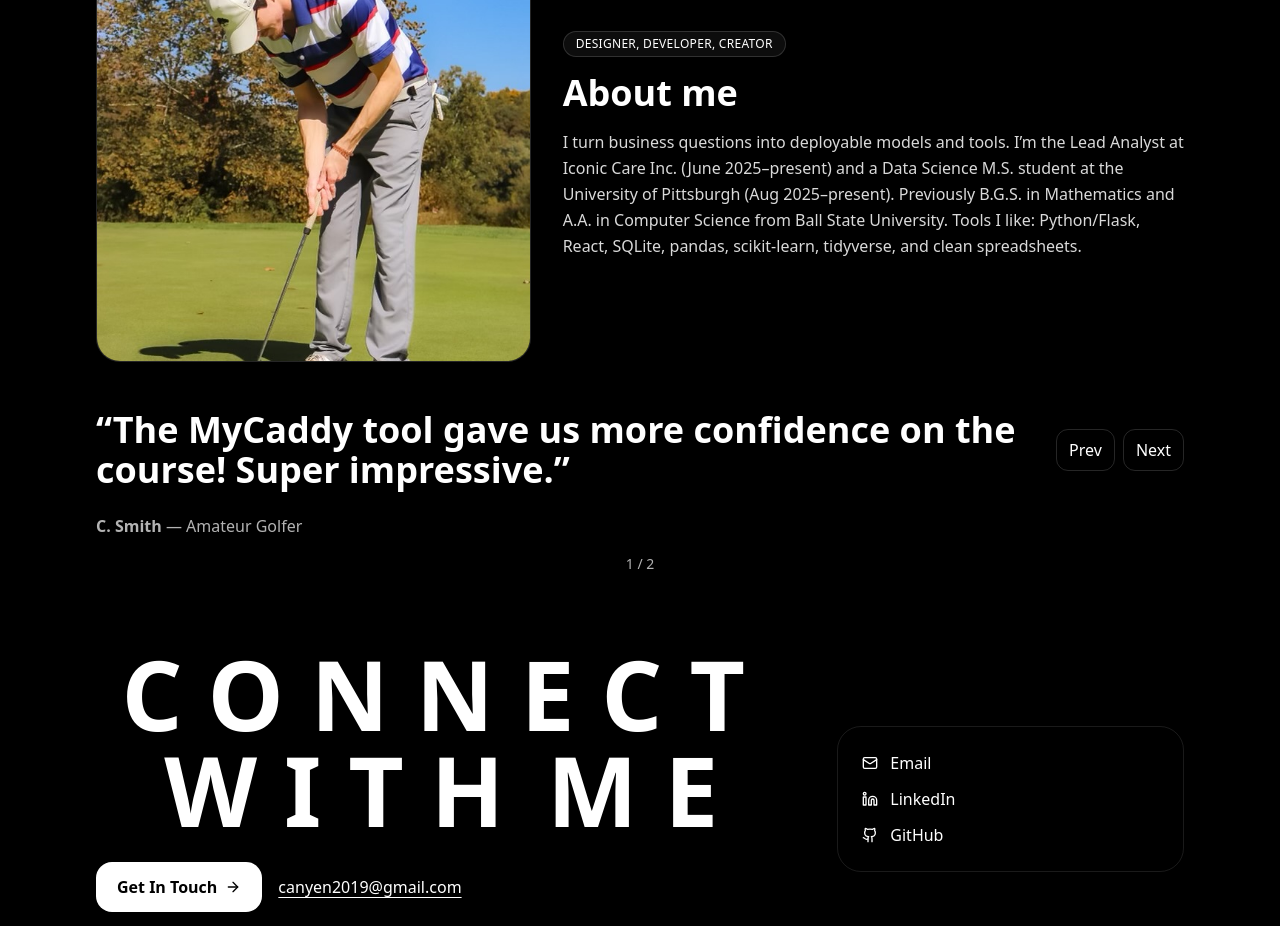
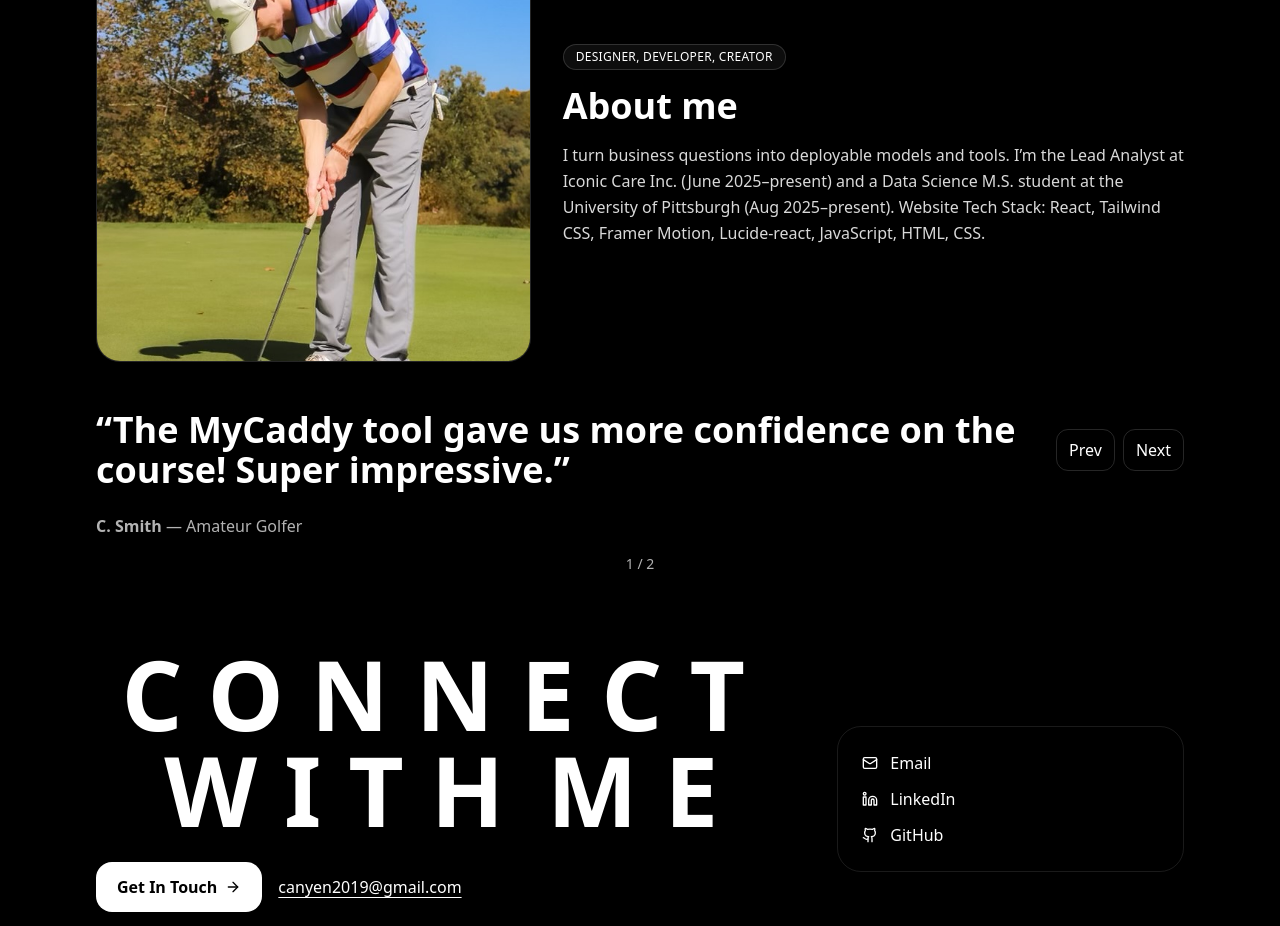
Before and after one commit to CanyenPalmer/Java-Portfolio, a React (Vite) app: page / in a window 1280 px wide. Shown: the part 2640-3566 px from the top of the page. Built offline with nearby package versions, Linux system fonts and the light colour scheme.

Commit message:
Update App.jsx

```diff
--- a/src/App.jsx
+++ b/src/App.jsx
@@ -258,7 +258,7 @@ export default function App() {
       <Pill>Designer, Developer, Creator</Pill>
       <h3 className="text-3xl md:text-4xl font-semibold">About me</h3>
       <p className="text-white/85 leading-relaxed">
-        I turn business questions into deployable models and tools. I’m the Lead Analyst at Iconic Care Inc. (June 2025–present) and a Data Science M.S. student at the University of Pittsburgh (Aug 2025–present). Previously B.G.S. in Mathematics and A.A. in Computer Science from Ball State University. Tools I like: Python/Flask, React, SQLite, pandas, scikit-learn, tidyverse, and clean spreadsheets.
+        I turn business questions into deployable models and tools. I’m the Lead Analyst at Iconic Care Inc. (June 2025–present) and a Data Science M.S. student at the University of Pittsburgh (Aug 2025–present). Website Tech Stack: React, Tailwind CSS, Framer Motion, Lucide-react, JavaScript, HTML, CSS.
       </p>
     </div>
   </div>
```
